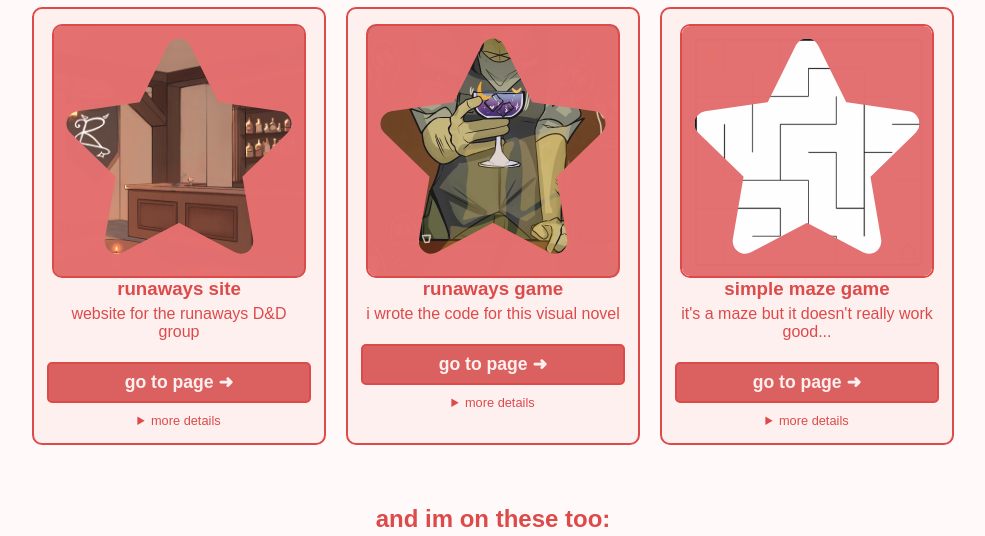
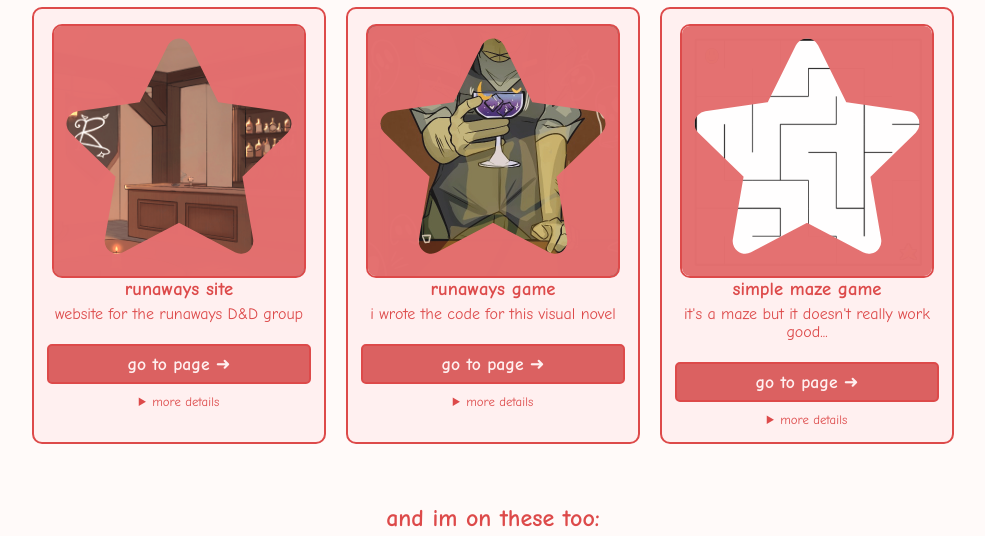
Before and after one commit to mieukie/mieukie.github.io, a plain HTML site: page index.html in a window 1280 px wide. Shown: the part 189-725 px from the top of the page, without its empty margins (147-1132 px from the left). Drawn offline with Linux system fonts and the light colour scheme.

Commit message:
trying again to fix the font...

```diff
--- a/style.css
+++ b/style.css
@@ -1,5 +1,5 @@
 body {
-    font-family: comic-sans, sans-serif;
+    font-family: "Comic Sans MS", cursive, sans-serif;
     background-color: #fffaf9;
     color: #dd4a4a;
     text-align: center;
```
